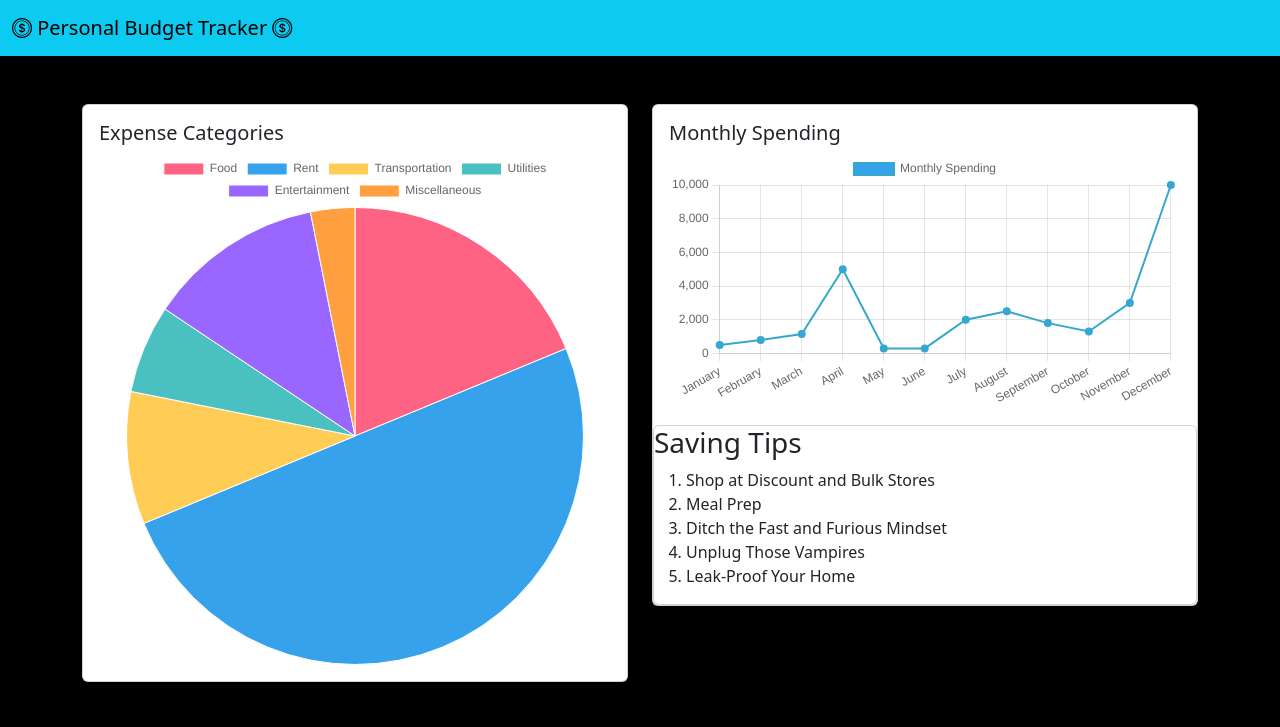
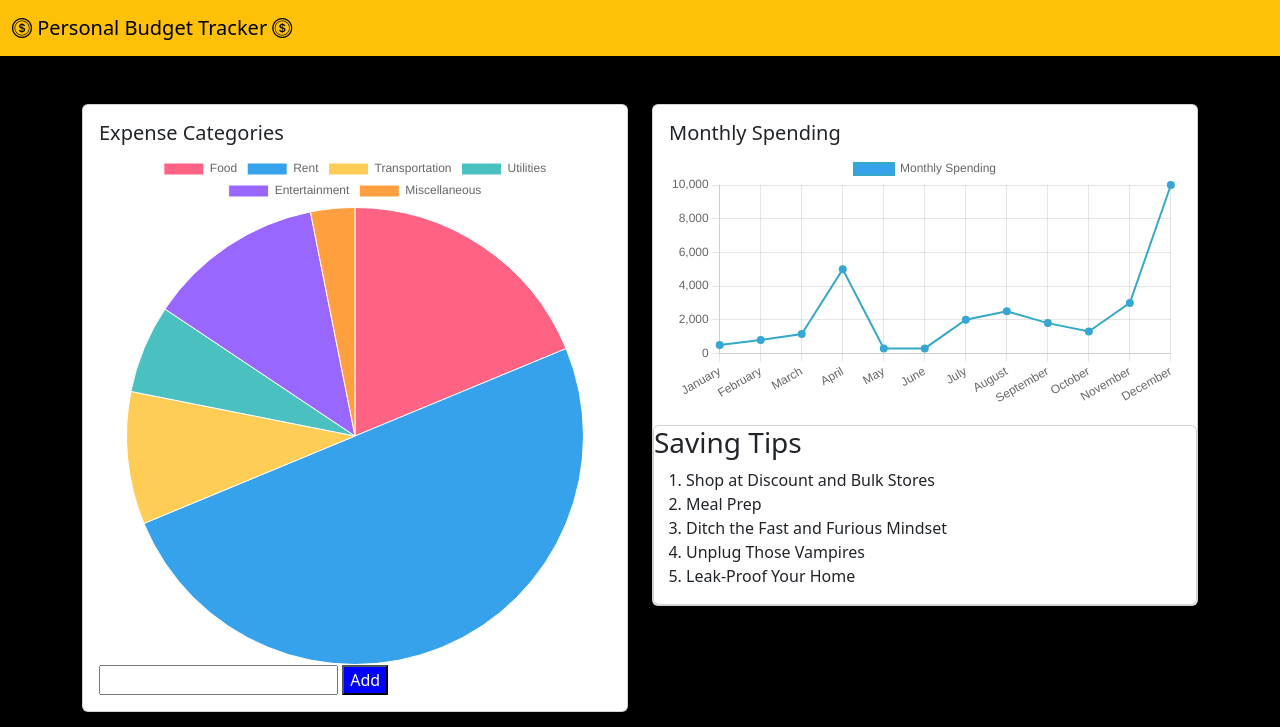
Before and after one commit to gihani571/2024-11-27, a plain HTML site: page index.html in a window 1280 px wide. Shown: the top 727 px of the page. Drawn offline with nearby package versions, Linux system fonts and the light colour scheme.

Commit message:
add nedcard

```diff
--- a/index.html
+++ b/index.html
@@ -10,8 +10,8 @@
 </head>
 
 <body>
-    <div class="container-fluid bg-info">
-        <nav class="navbar navbar-expand-lg  bg-info">
+    <div class="container-fluid bg-warning">
+        <nav class="navbar navbar-expand-lg  bg-warning">
 
             <a class="navbar-brand" href="#"><i class="bi bi-coin"></i> Personal Budget Tracker <i
                     class="bi bi-coin"></i></a>
@@ -25,6 +25,8 @@
                     <div class="card-body">
                         <h5 class="card-title">Expense Categories</h5>
                         <canvas id="myChart"></canvas>
+                        <input type="text" id="txtbtnAdd">
+                       <input type="button" value="Add" style="background-color: blue; color: white;" onclick="btnAdd()">
                     </div>
                 </div>
 
--- a/script.js
+++ b/script.js
@@ -1,4 +1,12 @@
 console.log("hello");
+
+let add =  document.getElementById("txtbtnAdd").value;
+
+function btnAdd(){
+    add.innerHTML += expenseCategories;
+
+}
+
 
 fetch("money.json")
   .then((res) => res.json())
```
